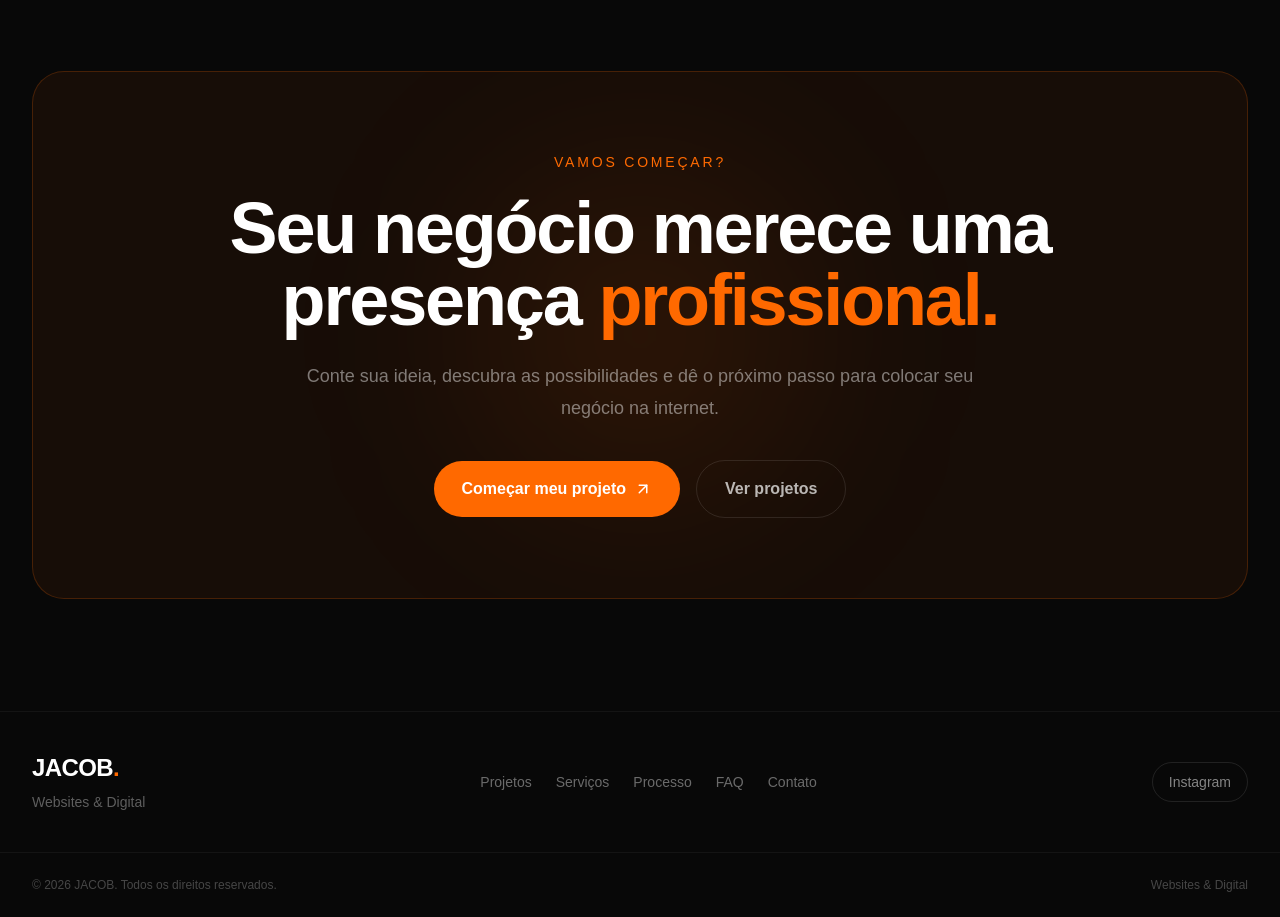
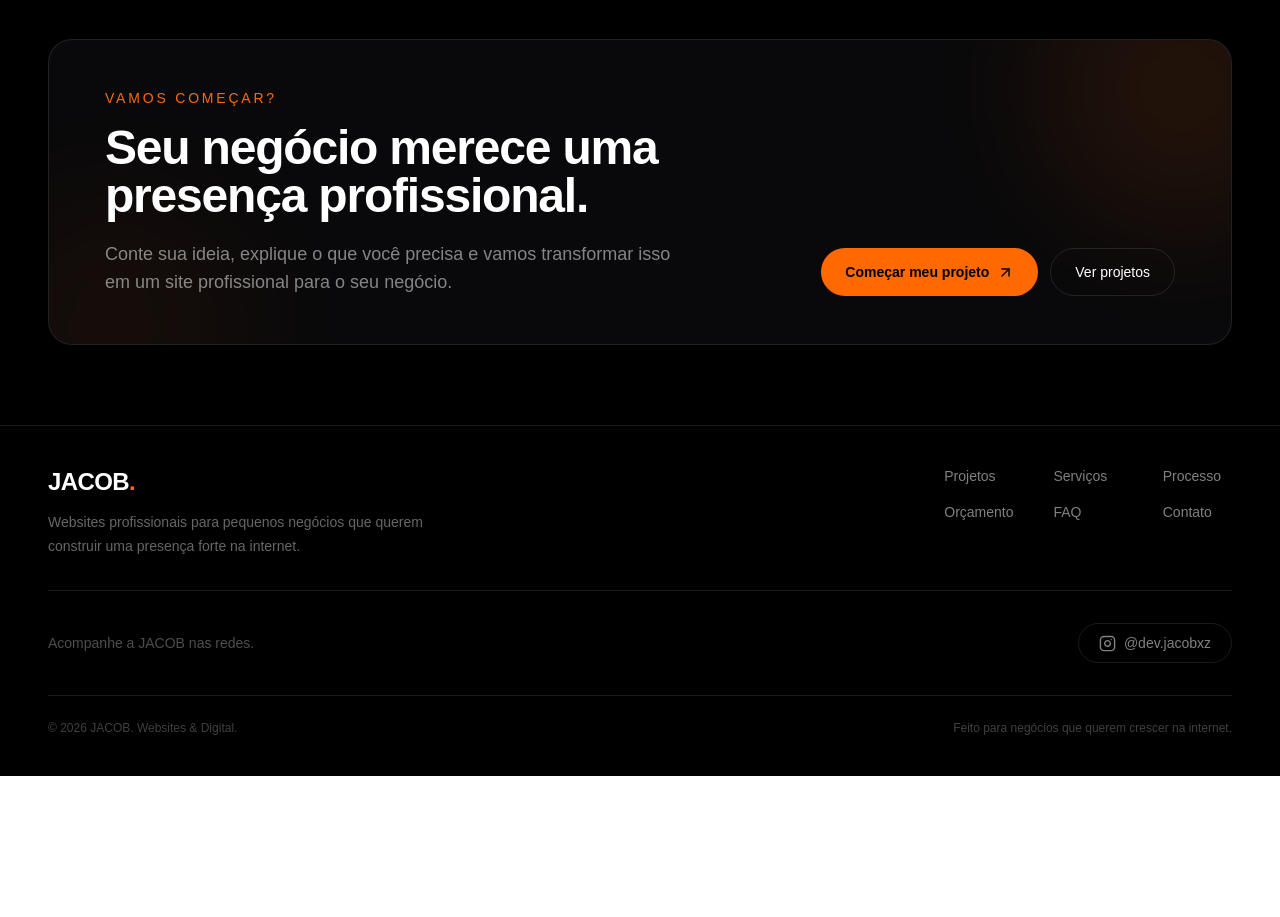
Before and after one commit to davi-jacobxz/site-vendas, a Next.js app: page / in a window 1280 px wide. Shown: the part 10800-11717 px from the top of the page. After the commit the page ends 11576 px from the top, so only its background shows below. Built offline with nearby package versions, Linux system fonts and the light colour scheme.

Commit message:
Atualiza site JACOB
# Conflicts:
#	app/page.tsx
#	components/Footer.tsx
#	components/LeadForm.tsx

```diff
--- a/app/page.tsx
+++ b/app/page.tsx
@@ -19,6 +19,7 @@ export default function Home() {
 
   const whatsappUrl = `https://wa.me/${WHATSAPP_NUMBER}?text=${whatsappMessage}`;
 
+  // Rastreamento de cliques no WhatsApp pelo Google Analytics
   const handleWhatsAppClick = () => {
     if (typeof window !== "undefined" && "gtag" in window) {
       (
@@ -82,6 +83,7 @@ export default function Home() {
             href={whatsappUrl}
             target="_blank"
             rel="noreferrer"
+            onClick={handleWhatsAppClick}
             className="inline-flex items-center gap-2 rounded-full bg-[#F76303] px-4 py-2.5 text-sm font-semibold text-white md:hidden"
           >
             <MessageCircle size={16} />
@@ -123,9 +125,11 @@ export default function Home() {
                 href={whatsappUrl}
                 target="_blank"
                 rel="noreferrer"
+                onClick={handleWhatsAppClick}
                 className="group inline-flex items-center justify-center gap-3 rounded-full bg-[#F76303] px-7 py-4 font-bold text-white transition hover:scale-[1.02] hover:bg-[#ff6f18]"
               >
                 Quero meu site
+
                 <ArrowRight
                   size={19}
                   className="transition-transform group-hover:translate-x-1"
@@ -209,6 +213,7 @@ export default function Home() {
             href={whatsappUrl}
             target="_blank"
             rel="noreferrer"
+            onClick={handleWhatsAppClick}
             className="mt-8 inline-flex items-center gap-3 rounded-full bg-[#F76303] px-7 py-4 font-bold transition hover:scale-105 hover:bg-[#ff6f18]"
           >
             <MessageCircle size={19} />
@@ -249,9 +254,11 @@ export default function Home() {
             href={whatsappUrl}
             target="_blank"
             rel="noreferrer"
+            onClick={handleWhatsAppClick}
             className="group mt-9 inline-flex items-center justify-center gap-3 rounded-full bg-[#F76303] px-8 py-4 font-bold text-white shadow-lg shadow-[#F76303]/20 transition hover:scale-[1.03] hover:bg-[#ff6f18]"
           >
             Quero criar meu site
+
             <ArrowRight
               size={19}
               className="transition-transform group-hover:translate-x-1"
--- a/components/Footer.tsx
+++ b/components/Footer.tsx
@@ -1,134 +1,168 @@
 "use client";
 
-import { motion } from "framer-motion";
 import { ArrowUpRight } from "lucide-react";
 
 export default function Footer() {
   return (
-    <footer className="border-t border-white/5 bg-[#080808] text-white">
+    <footer className="border-t border-white/10 bg-black">
       {/* CTA FINAL */}
-      <section className="px-6 py-28 lg:px-8">
-        <div className="mx-auto max-w-7xl">
-          <motion.div
-            initial={{ opacity: 0, y: 30 }}
-            whileInView={{ opacity: 1, y: 0 }}
-            viewport={{ once: true }}
-            transition={{ duration: 0.7 }}
-            className="relative overflow-hidden rounded-[2rem] border border-orange-500/20 bg-orange-500/[0.06] px-6 py-16 text-center sm:px-10 lg:py-20"
-          >
-            <div className="pointer-events-none absolute left-1/2 top-1/2 h-80 w-80 -translate-x-1/2 -translate-y-1/2 rounded-full bg-orange-500/10 blur-[100px]" />
+      <section className="mx-auto max-w-7xl px-6 py-20 sm:px-8 lg:px-12">
+        <div className="relative overflow-hidden rounded-3xl border border-white/10 bg-zinc-950 px-6 py-12 sm:px-10 lg:px-14">
+          {/* Glow */}
+          <div className="pointer-events-none absolute -right-24 -top-24 h-72 w-72 rounded-full bg-orange-500/10 blur-3xl" />
+          <div className="pointer-events-none absolute -bottom-32 -left-20 h-72 w-72 rounded-full bg-orange-500/5 blur-3xl" />
 
-            <div className="relative">
-              <p className="text-sm font-medium uppercase tracking-[0.2em] text-orange-500">
+          <div className="relative z-10 flex flex-col justify-between gap-10 lg:flex-row lg:items-end">
+            <div className="max-w-2xl">
+              <p className="mb-4 text-sm font-medium uppercase tracking-[0.2em] text-orange-500">
                 Vamos começar?
               </p>
 
-              <h2 className="mx-auto mt-5 max-w-4xl text-4xl font-semibold tracking-[-0.03em] sm:text-5xl lg:text-7xl">
-                Seu negócio merece uma presença{" "}
-                <span className="text-orange-500">
-                  profissional.
-                </span>
+              <h2 className="text-3xl font-semibold tracking-tight text-white sm:text-4xl lg:text-5xl">
+                Seu negócio merece uma presença profissional.
               </h2>
 
-              <p className="mx-auto mt-6 max-w-2xl text-lg leading-8 text-white/45">
-                Conte sua ideia, descubra as possibilidades e dê
-                o próximo passo para colocar seu negócio na
-                internet.
+              <p className="mt-5 max-w-xl text-base leading-7 text-white/50 sm:text-lg">
+                Conte sua ideia, explique o que você precisa e vamos transformar
+                isso em um site profissional para o seu negócio.
               </p>
+            </div>
 
-              <div className="mt-9 flex flex-col items-center justify-center gap-4 sm:flex-row">
+            <div className="flex shrink-0 flex-col gap-3 sm:flex-row">
               <a
                 href="#orcamento"
-                  className="group inline-flex items-center justify-center gap-2 rounded-full bg-orange-500 px-7 py-4 font-semibold text-white transition hover:bg-orange-400"
+                className="inline-flex h-12 items-center justify-center gap-2 rounded-full bg-orange-500 px-6 text-sm font-semibold text-black transition hover:bg-orange-400"
               >
                 Começar meu projeto
-                  <ArrowUpRight
-                    size={18}
-                    className="transition-transform group-hover:-translate-y-0.5 group-hover:translate-x-0.5"
-                  />
+                <ArrowUpRight size={17} />
               </a>
 
               <a
                 href="#portfolio"
-                  className="inline-flex items-center justify-center rounded-full border border-white/10 px-7 py-4 font-semibold text-white/70 transition hover:border-white/20 hover:bg-white/[0.03] hover:text-white"
+                className="inline-flex h-12 items-center justify-center gap-2 rounded-full border border-white/10 px-6 text-sm font-medium text-white transition hover:border-white/20 hover:bg-white/5"
               >
                 Ver projetos
               </a>
             </div>
           </div>
-          </motion.div>
         </div>
       </section>
 
-      {/* RODAPÉ */}
-      <div className="border-t border-white/5">
-        <div className="mx-auto flex max-w-7xl flex-col gap-8 px-6 py-10 lg:px-8 md:flex-row md:items-center md:justify-between">
+      {/* FOOTER */}
+      <div className="border-t border-white/10">
+        <div className="mx-auto flex max-w-7xl flex-col gap-8 px-6 py-10 sm:px-8 lg:px-12">
+          {/* Topo */}
+          <div className="flex flex-col justify-between gap-8 md:flex-row md:items-start">
             <div>
-            <div className="text-2xl font-bold tracking-tight">
+              <a
+                href="#"
+                className="inline-block text-2xl font-bold tracking-tight text-white"
+              >
                 JACOB<span className="text-orange-500">.</span>
-            </div>
+              </a>
 
-            <p className="mt-2 text-sm text-white/35">
-              Websites & Digital
+              <p className="mt-3 max-w-sm text-sm leading-6 text-white/40">
+                Websites profissionais para pequenos negócios que querem
+                construir uma presença forte na internet.
               </p>
             </div>
 
-          <nav className="flex flex-wrap gap-x-6 gap-y-3 text-sm text-white/40">
+            {/* Navegação */}
+            <nav className="grid grid-cols-2 gap-x-10 gap-y-4 text-sm sm:grid-cols-3">
               <a
-              href="#projetos"
-              className="transition hover:text-white"
+                href="#portfolio"
+                className="text-white/50 transition hover:text-white"
               >
                 Projetos
               </a>
 
               <a
                 href="#servicos"
-              className="transition hover:text-white"
+                className="text-white/50 transition hover:text-white"
               >
                 Serviços
               </a>
 
               <a
                 href="#processo"
-              className="transition hover:text-white"
+                className="text-white/50 transition hover:text-white"
               >
                 Processo
               </a>
 
               <a
+                href="#orcamento"
+                className="text-white/50 transition hover:text-white"
+              >
+                Orçamento
+              </a>
+
+              <a
                 href="#faq"
-              className="transition hover:text-white"
+                className="text-white/50 transition hover:text-white"
               >
                 FAQ
               </a>
 
               <a
                 href="#contato"
-              className="transition hover:text-white"
+                className="text-white/50 transition hover:text-white"
               >
                 Contato
               </a>
             </nav>
+          </div>
+
+          {/* Instagram */}
+          <div className="flex flex-col gap-5 border-t border-white/10 pt-8 sm:flex-row sm:items-center sm:justify-between">
+            <p className="text-sm text-white/30">
+              Acompanhe a JACOB nas redes.
+            </p>
 
             <a
               href="https://www.instagram.com/dev.jacobxz/"
               target="_blank"
               rel="noopener noreferrer"
-  className="flex h-10 items-center justify-center rounded-full border border-white/10 px-4 text-sm text-white/50 transition hover:border-orange-500/30 hover:bg-orange-500/10 hover:text-orange-500"
+              aria-label="Instagram da JACOB"
+              className="inline-flex h-10 items-center justify-center gap-2 rounded-full border border-white/10 px-5 text-sm text-white/50 transition hover:border-orange-500/30 hover:bg-orange-500/10 hover:text-orange-500"
             >
-  Instagram
+              {/* Ícone Instagram */}
+              <svg
+                width="17"
+                height="17"
+                viewBox="0 0 24 24"
+                fill="none"
+                stroke="currentColor"
+                strokeWidth="2"
+                strokeLinecap="round"
+                strokeLinejoin="round"
+                aria-hidden="true"
+              >
+                <rect
+                  width="20"
+                  height="20"
+                  x="2"
+                  y="2"
+                  rx="5"
+                />
+                <path d="M16 11.37A4 4 0 1 1 12.63 8 4 4 0 0 1 16 11.37z" />
+                <line
+                  x1="17.5"
+                  x2="17.51"
+                  y1="6.5"
+                  y2="6.5"
+                />
+              </svg>
+
+              @dev.jacobxz
             </a>
           </div>
 
-        <div className="border-t border-white/5">
-          <div className="mx-auto flex max-w-7xl flex-col gap-2 px-6 py-6 text-xs text-white/25 sm:flex-row sm:items-center sm:justify-between lg:px-8">
-            <p>
-              © {new Date().getFullYear()} JACOB. Todos os direitos reservados.
-            </p>
+          {/* Copyright */}
+          <div className="flex flex-col gap-2 border-t border-white/10 pt-6 text-xs text-white/25 sm:flex-row sm:items-center sm:justify-between">
+            <p>© {new Date().getFullYear()} JACOB. Websites & Digital.</p>
 
-            <p>
-              Websites & Digital
-            </p>
+            <p>Feito para negócios que querem crescer na internet.</p>
           </div>
         </div>
       </div>
```
Also changed, not shown: components/LeadForm.tsx (+29 -36 lines). Lines whose indentation alone changed are shown as unchanged.
